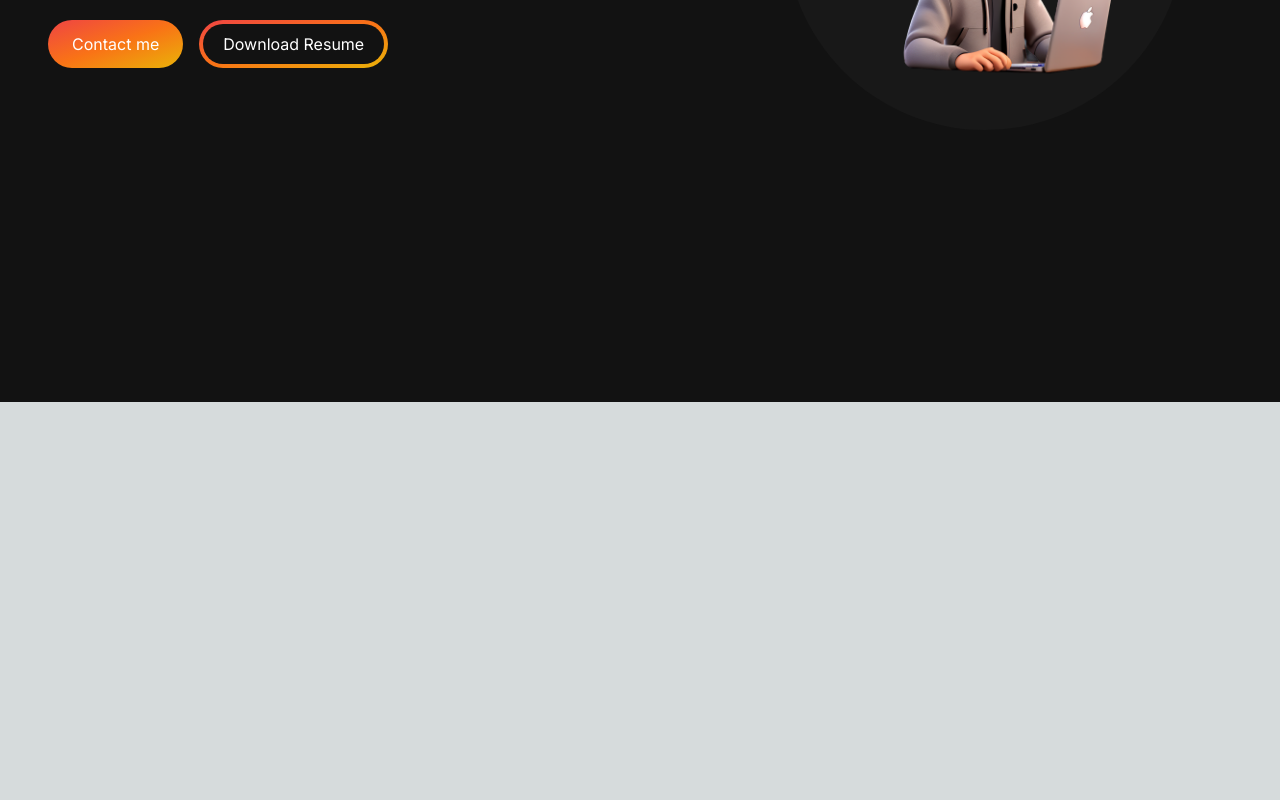
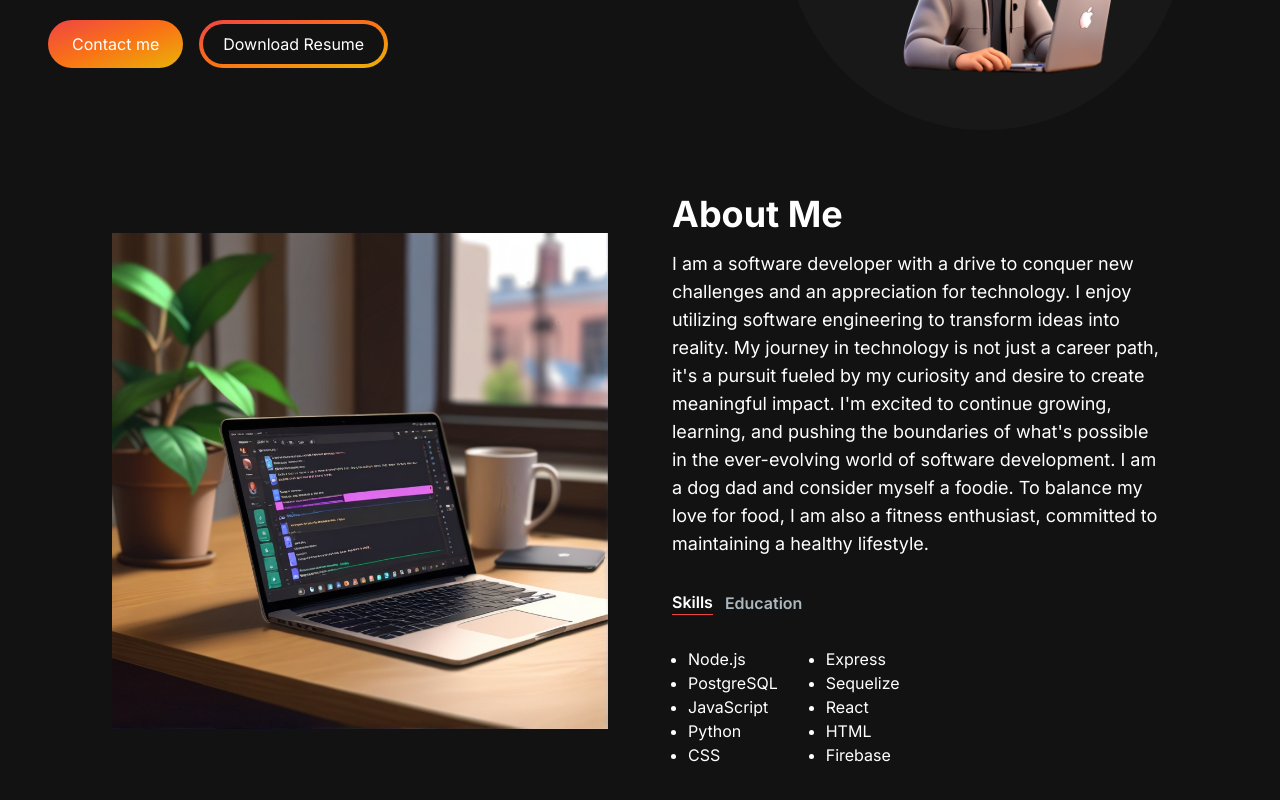
Before and after one commit to Nic-Horton/portfolio-v2, a Next.js app: page / in a window 1280 px wide. Shown: the part 398-1198 px from the top of the page. Before the commit the page ends 800 px from the top, so only its background shows below. Built offline with nearby package versions, Linux system fonts and the light colour scheme.

Commit message:
Added about me section

```diff
--- /dev/null
+++ b/app/components/AboutSection/AboutSection.jsx
@@ -0,0 +1,60 @@
+'use client';
+import { useTransition, useState } from 'react';
+import Image from 'next/image';
+import TabButton from './TabButton';
+import { TAB_DATA } from './TabData';
+
+const AboutSection = () => {
+	const [tab, setTab] = useState('skills');
+	const [isPending, startTransition] = useTransition();
+
+	const handleTabChange = (id) => {
+		startTransition(() => {
+			setTab(id);
+		});
+	};
+
+	return (
+		<section className="text-white">
+			<div className="md:grid md:grid-cols-2 gap-8 items-center py-8 px-4 xl:gap-16 sm:py-16 xl:px-16">
+				<Image
+					src={'/images/aboutIMG.png'}
+					width={500}
+					height={500}
+					alt="about me section image"
+				/>
+				<div className="mt-4 md:mt-0 text-left flex flex-col h-full">
+					<h2 className="text-4xl font-bold text-white mb-4">About Me</h2>
+					<p className="text-base lg:text-lg ">
+						I am a software developer with a drive to conquer new challenges and
+						an appreciation for technology. I enjoy utilizing software
+						engineering to transform ideas into reality. My journey in
+						technology is not just a career path, it&apos;s a pursuit fueled by
+						my curiosity and desire to create meaningful impact. I&apos;m
+						excited to continue growing, learning, and pushing the boundaries of
+						what&apos;s possible in the ever-evolving world of software
+						development. I am a dog dad and consider myself a foodie. To balance
+						my love for food, I am also a fitness enthusiast, committed to
+						maintaining a healthy lifestyle.
+					</p>
+					<div className="flex flex-row justify-start mt-8">
+						{TAB_DATA.map((t, index) => (
+							<TabButton
+								key={index}
+								selectTab={() => handleTabChange(t.id)}
+								active={tab === t.id}
+							>
+								{t.title}
+							</TabButton>
+						))}
+					</div>
+					<div className="mt-8">
+						{TAB_DATA.find((t) => t.id === tab).content}
+					</div>
+				</div>
+			</div>
+		</section>
+	);
+};
+
+export default AboutSection;
--- /dev/null
+++ b/app/components/AboutSection/TabButton.jsx
@@ -0,0 +1,17 @@
+import React from 'react';
+
+const TabButton = ({ active, selectTab, children }) => {
+	const buttonClasses = active
+		? 'text-white border-b border-red-500'
+		: 'text-[#ADB7BE] ';
+
+	return (
+		<button onClick={selectTab}>
+			<p className={`mr-3 font-semibold hover:text-white ${buttonClasses}`}>
+				{children}
+			</p>
+		</button>
+	);
+};
+
+export default TabButton;
--- /dev/null
+++ b/app/components/AboutSection/TabData.jsx
@@ -0,0 +1,40 @@
+export const TAB_DATA = [
+	{
+		title: 'Skills',
+		id: 'skills',
+		content: (
+			<ul className="grid grid-cols-1 sm:grid-cols-2 list-disc pl-4 w-fit gap-x-12">
+				<li>Node.js</li>
+				<li>Express</li>
+				<li>PostgreSQL</li>
+				<li>Sequelize</li>
+				<li>JavaScript</li>
+				<li>React</li>
+				<li>Python</li>
+				<li>HTML</li>
+				<li>CSS</li>
+				<li>Firebase</li>
+			</ul>
+		),
+	},
+	{
+		title: 'Education',
+		id: 'education',
+		content: (
+			<ul className="list-disc pl-4">
+				<li>DigitalCrafts</li>
+				<li>University of Houston</li>
+			</ul>
+		),
+	},
+	// {
+	// 	title: 'Certifications',
+	// 	id: 'certifications',
+	// 	content: (
+	// 		<ul className="list-disc pl-2">
+	// 			<li>AWS Cloud Practitioner</li>
+	// 			<li>Google Professional Cloud Developer</li>
+	// 		</ul>
+	// 	),
+	// },
+];
--- a/app/page.js
+++ b/app/page.js
@@ -1,5 +1,6 @@
+import Navbar from './components/Navbar/Navbar';
 import HeroSection from './components/HeroSection/HeroSection';
-import Navbar from './components/Navbar/Navbar';
+import AboutSection from './components/AboutSection/AboutSection';
 
 export default function Home() {
 	return (
@@ -7,6 +8,7 @@ export default function Home() {
 			<Navbar />
 			<div className="container mt-28 mx-auto px-12 py-4">
 				<HeroSection />
+				<AboutSection />
 			</div>
 		</main>
 	);
```
Also changed, not shown: public/images/aboutIMG.png (added).
